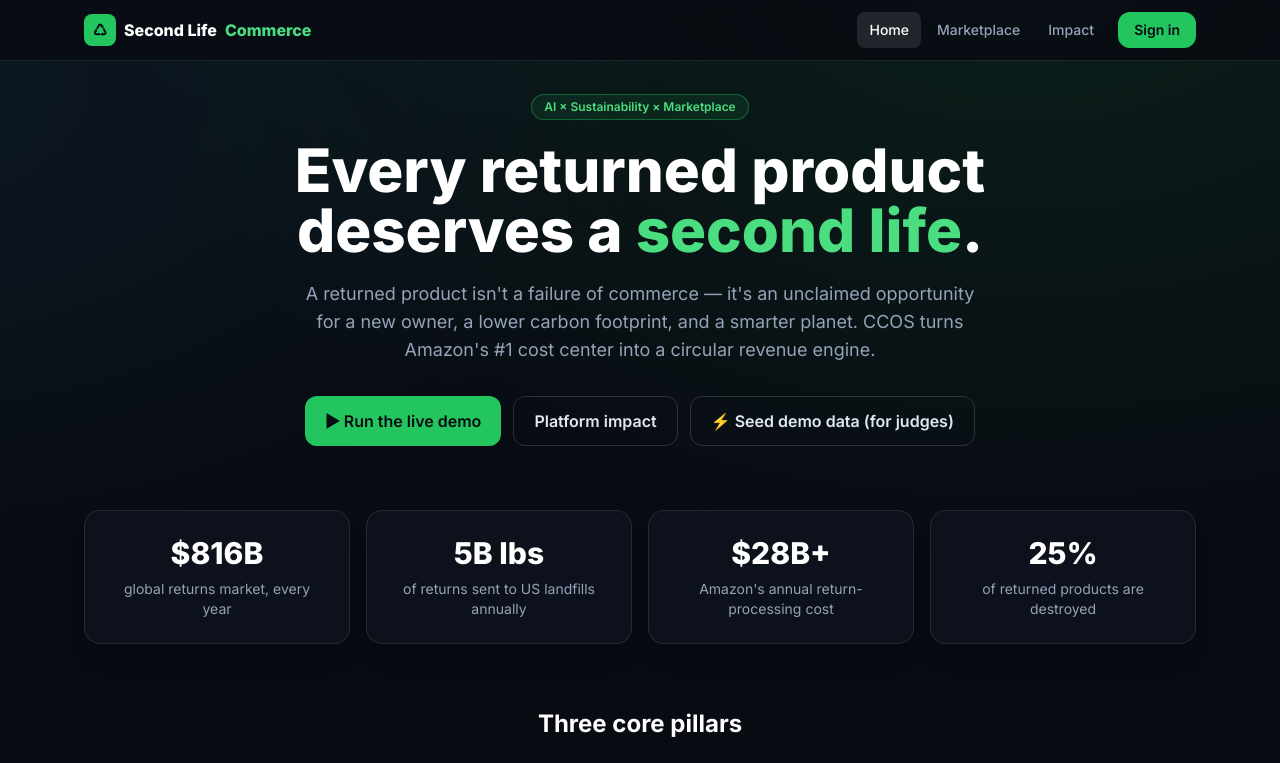
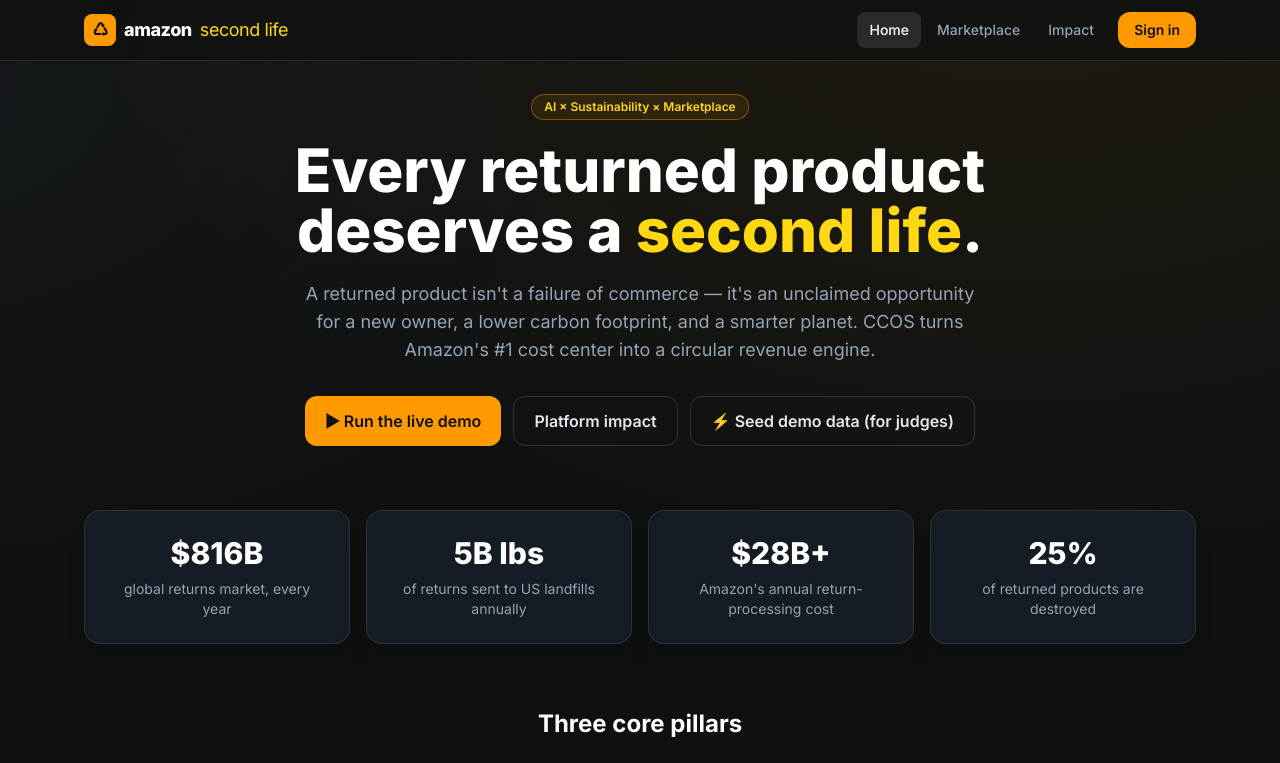
Before and after one commit to Yashwanth112004/Second-Life-Commerce-Circular-Commerce-Operating-System-CCOS-, a React (Vite) app in the folder frontend/: page / in a window 1280 px wide. Shown: the top 763 px of the page. Built offline with nearby package versions, Linux system fonts and the light colour scheme; no server answers.

Commit message:
style: transform visual identity to Amazon theme for Hackon

```diff
--- a/frontend/src/App.jsx
+++ b/frontend/src/App.jsx
@@ -34,9 +34,9 @@
   return (
     <header className="sticky top-0 z-40 border-b border-white/10 bg-ink-950/80 backdrop-blur">
       <div className="mx-auto flex max-w-6xl items-center justify-between px-5 py-3">
-        <NavLink to="/" className="flex items-center gap-2 font-extrabold text-white">
-          <span className="grid h-8 w-8 place-items-center rounded-lg bg-leaf-500 text-ink-950">♺</span>
-          Second Life<span className="text-leaf-400">Commerce</span>
+        <NavLink to="/" className="flex items-center gap-2 font-extrabold text-white text-lg tracking-tight">
+          <span className="grid h-8 w-8 place-items-center rounded-lg bg-leaf-500 text-ink-950 font-black">♺</span>
+          amazon<span className="text-leaf-400 font-normal"> second life</span>
         </NavLink>
         <nav className="flex items-center gap-1">
           {links
@@ -90,7 +90,7 @@
         </Routes>
       </main>
       <footer className="border-t border-white/10 py-8 text-center text-sm text-slate-500">
-        Second Life Commerce — Circular Commerce Operating System
+        Amazon Second Life — Circular Commerce Operating System
       </footer>
     </div>
   );
--- a/frontend/src/index.css
+++ b/frontend/src/index.css
@@ -9,8 +9,8 @@
 body {
     @apply bg-ink-950 text-slate-200 antialiased;
     background-image:
-        radial-gradient(60rem 40rem at 80% -10%, rgba(34, 197, 94, 0.12), transparent),
-        radial-gradient(50rem 30rem at -10% 10%, rgba(56, 189, 248, 0.08), transparent);
+        radial-gradient(60rem 40rem at 80% -10%, rgba(255, 153, 0, 0.08), transparent),
+        radial-gradient(50rem 30rem at -10% 10%, rgba(35, 47, 62, 0.25), transparent);
     background-attachment: fixed;
 }
 
--- a/frontend/tailwind.config.js
+++ b/frontend/tailwind.config.js
@@ -5,18 +5,18 @@
         extend: {
             colors: {
                 leaf: {
-                    50: "#f0fdf4",
-                    100: "#dcfce7",
-                    400: "#4ade80",
-                    500: "#22c55e",
-                    600: "#16a34a",
-                    700: "#15803d",
-                    900: "#14532d",
+                    50: "#fffbf0",
+                    100: "#fef3c7",
+                    400: "#ffd814",
+                    500: "#ff9900",
+                    600: "#e47911",
+                    700: "#cc6600",
+                    900: "#804000",
                 },
                 ink: {
-                    800: "#1c2333",
-                    900: "#0f1420",
-                    950: "#080b12",
+                    800: "#232f3e",
+                    900: "#19222d",
+                    950: "#0f1111",
                 },
             },
             fontFamily: {
```
